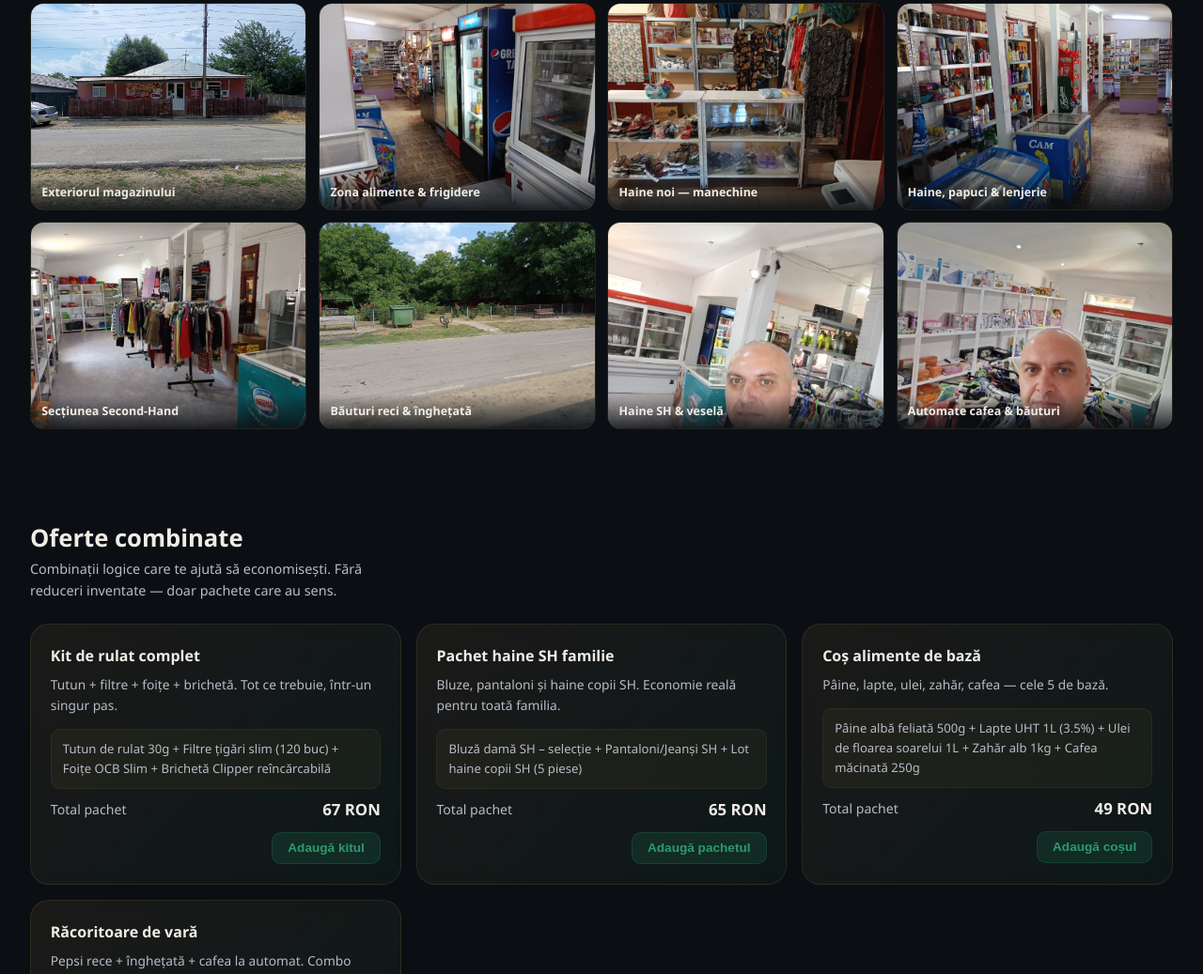
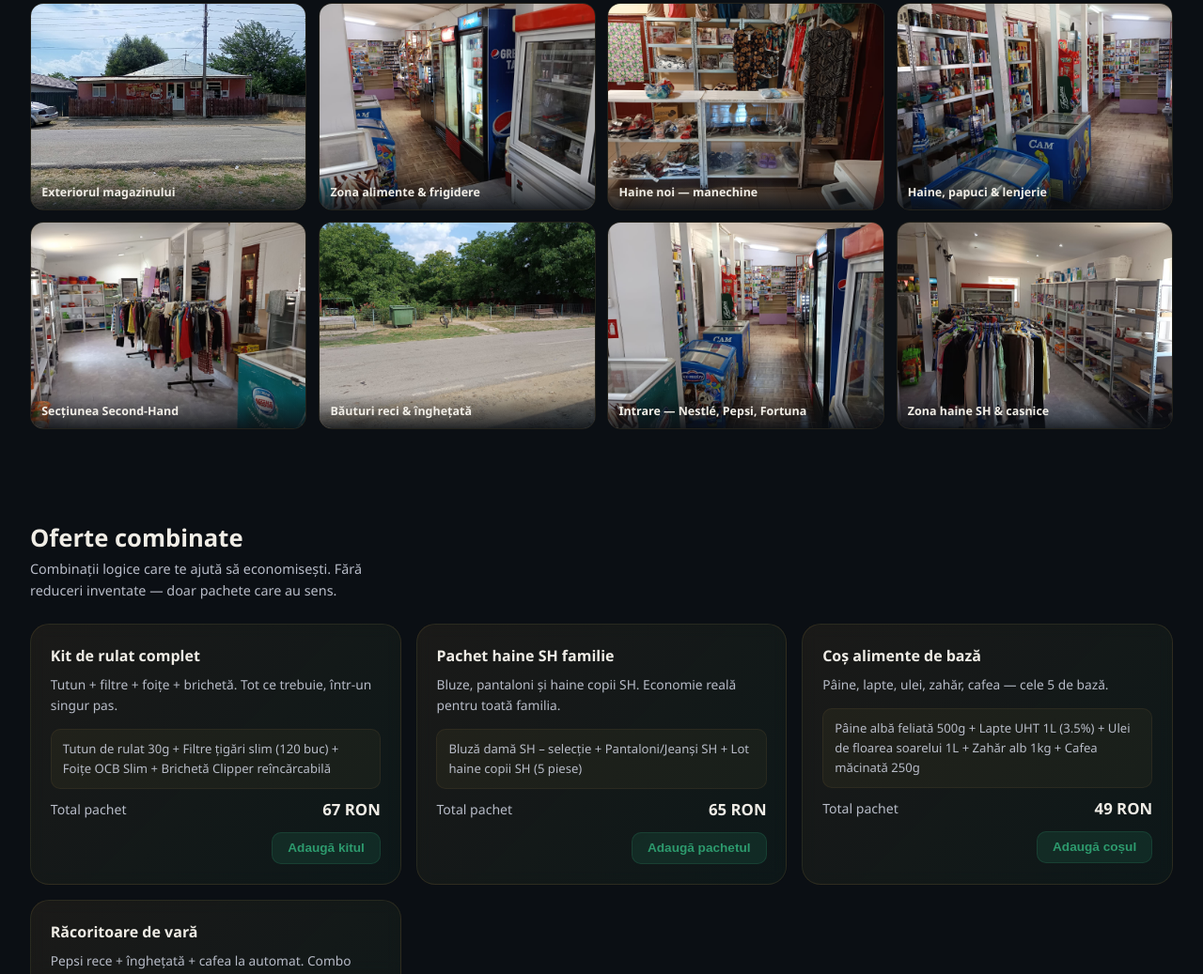
Before and after one commit to amidigiart/1cent-wise, a plain HTML site: page index.html in a window 1280 px wide. Shown: the part 1586-2623 px from the top of the page at 94% size. Drawn offline with Linux system fonts and the light colour scheme.

Commit message:
GDPR: remove all photos containing identifiable persons
Deleted 4 selfie photos per owner's explicit GDPR request.
Renamed 1 clean store photo. Updated gallery references.
Only store interior/exterior photos without people remain.

Co-Authored-By: Claude Opus 4.6 <noreply@anthropic.com>

```diff
--- a/index.html
+++ b/index.html
@@ -1356,12 +1356,12 @@
             <div class="gallery-caption">Băuturi reci & înghețată</div>
           </div>
           <div class="gallery-item" onclick="openLightbox(this)">
-            <img src="img/interior-sh-rafturi.jpeg" alt="Haine SH și electrocasnice pe rafturi" loading="lazy" />
-            <div class="gallery-caption">Haine SH & veselă</div>
+            <img src="img/interior-overview-intrare.jpeg" alt="Vedere de ansamblu — intrare magazin" loading="lazy" />
+            <div class="gallery-caption">Intrare — Nestlé, Pepsi, Fortuna</div>
           </div>
           <div class="gallery-item" onclick="openLightbox(this)">
-            <img src="img/mihai-magazin-cafea.jpeg" alt="Zona automate cafea și frigidere" loading="lazy" />
-            <div class="gallery-caption">Automate cafea & băuturi</div>
+            <img src="img/interior-alimente-overview.jpeg" alt="Haine SH pe stendere și rafturi casnice" loading="lazy" />
+            <div class="gallery-caption">Zona haine SH & casnice</div>
           </div>
         </div>
       </div>
```
Also changed, not shown: img/interior-cafea-vending.jpeg (deleted), img/interior-overview-intrare.jpeg (renamed from img/mihai-magazin-1.jpeg), img/interior-sh-rafturi.jpeg (deleted), img/mihai-magazin-cafea.jpeg (deleted), img/mihai-magazin-electrocasnice.jpeg (deleted).
